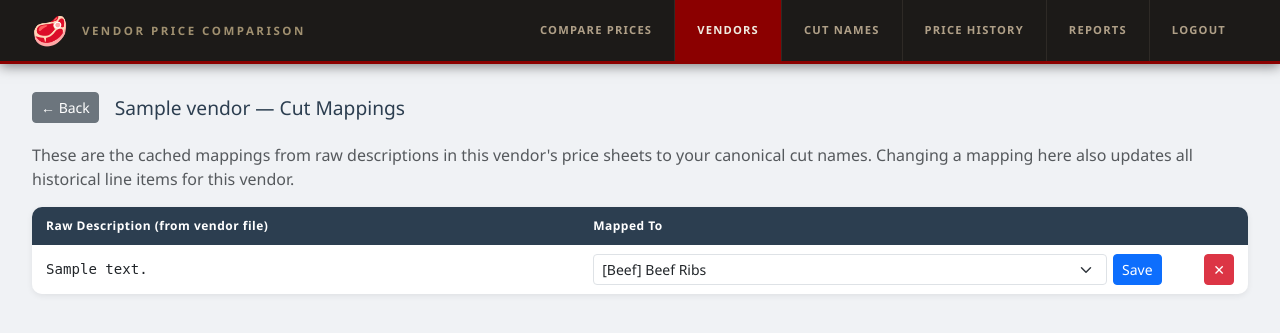
After one commit to jerrodpoffenberger/VendorPriceComparison, a Flask app: page /vendors/1/mappings in a window 1280 px wide. The commit adds this page. Shown: the top 333 px of the page. Run offline with Flask 3, Linux system fonts and the light colour scheme; the visitor is signed in with stand-in values (Sample User, id 1); tables that the repository leaves empty hold one stand-in row (values such as "Sample post").

Commit message:
Add vendor toggle, mapping editor, sheet detail, and price history
- Vendor is_active toggle: disable/enable vendors from comparison and reports without deleting data
- Manage Mappings page: edit or delete cached raw-description → canonical cut mappings per vendor; changes cascade to all historical line items
- Sheet detail page: view every line item in any historical price sheet
- Price History page: see price across all vendors and uploads for a specific canonical cut
- Auto-migration adds is_active column to existing vendors table on startup

Co-Authored-By: Claude Sonnet 4.6 <noreply@anthropic.com>

```diff
--- a/app.py
+++ b/app.py
@@ -8,6 +8,7 @@ from dotenv import load_dotenv
 load_dotenv()
 
 from flask import Flask, render_template, request, redirect, url_for, flash, session
+from sqlalchemy import inspect as sa_inspect, text
 from werkzeug.utils import secure_filename
 
 from extensions import db
@@ -62,6 +63,13 @@ _SEED_CUTS = [
 
 with app.app_context():
     db.create_all()
+    # Add is_active column to vendors if upgrading from an older schema
+    inspector = sa_inspect(db.engine)
+    vendor_cols = [c['name'] for c in inspector.get_columns('vendors')]
+    if 'is_active' not in vendor_cols:
+        with db.engine.connect() as conn:
+            conn.execute(text('ALTER TABLE vendors ADD COLUMN is_active BOOLEAN NOT NULL DEFAULT 1'))
+            conn.commit()
     for name, category in _SEED_CUTS:
         if not CanonicalCut.query.filter_by(name=name).first():
             db.session.add(CanonicalCut(name=name, category=category))
@@ -168,6 +176,17 @@ def vendor_detail(vendor_id):
     return render_template('vendor_detail.html', vendor=vendor, sheets=sheets)
 
 
+@app.route('/vendors/<int:vendor_id>/toggle', methods=['POST'])
+@login_required
+def toggle_vendor(vendor_id):
+    vendor = db.get_or_404(Vendor, vendor_id)
+    vendor.is_active = not vendor.is_active
+    db.session.commit()
+    state = 'enabled' if vendor.is_active else 'disabled'
+    flash(f'Vendor "{vendor.name}" {state}.', 'success')
+    return redirect(url_for('vendors'))
+
+
 @app.route('/vendors/<int:vendor_id>/sheets/<int:sheet_id>/activate', methods=['POST'])
 @login_required
 def activate_sheet(vendor_id, sheet_id):
@@ -177,6 +196,61 @@ def activate_sheet(vendor_id, sheet_id):
     db.session.commit()
     flash('Price sheet activated.', 'success')
     return redirect(url_for('vendor_detail', vendor_id=vendor_id))
+
+
+@app.route('/vendors/<int:vendor_id>/sheets/<int:sheet_id>')
+@login_required
+def sheet_detail(vendor_id, sheet_id):
+    vendor = db.get_or_404(Vendor, vendor_id)
+    sheet = db.get_or_404(PriceSheet, sheet_id)
+    items = (LineItem.query
+             .filter_by(price_sheet_id=sheet_id)
+             .order_by(LineItem.raw_description)
+             .all())
+    return render_template('sheet_detail.html', vendor=vendor, sheet=sheet, items=items)
+
+
+@app.route('/vendors/<int:vendor_id>/mappings')
+@login_required
+def vendor_mappings(vendor_id):
+    vendor = db.get_or_404(Vendor, vendor_id)
+    mappings = (CutMapping.query
+                .filter_by(vendor_id=vendor_id)
+                .order_by(CutMapping.raw_description)
+                .all())
+    canonical_cuts = CanonicalCut.query.order_by(CanonicalCut.category, CanonicalCut.name).all()
+    return render_template('vendor_mappings.html', vendor=vendor, mappings=mappings,
+                           canonical_cuts=canonical_cuts)
+
+
+@app.route('/vendors/<int:vendor_id>/mappings/<int:mapping_id>/update', methods=['POST'])
+@login_required
+def update_mapping(vendor_id, mapping_id):
+    mapping = db.get_or_404(CutMapping, mapping_id)
+    cut_id = request.form.get('canonical_cut_id', type=int)
+    if cut_id:
+        mapping.canonical_cut_id = cut_id
+        # Cascade to all historical line items for this vendor + raw description
+        sheet_ids = [s.id for s in PriceSheet.query.filter_by(vendor_id=vendor_id).all()]
+        if sheet_ids:
+            LineItem.query.filter(
+                LineItem.price_sheet_id.in_(sheet_ids),
+                LineItem.raw_description == mapping.raw_description
+            ).update({'canonical_cut_id': cut_id}, synchronize_session=False)
+        db.session.commit()
+        flash('Mapping updated.', 'success')
+    return redirect(url_for('vendor_mappings', vendor_id=vendor_id))
+
+
+@app.route('/vendors/<int:vendor_id>/mappings/<int:mapping_id>/delete', methods=['POST'])
+@login_required
+def delete_mapping(vendor_id, mapping_id):
+    mapping = db.get_or_404(CutMapping, mapping_id)
+    raw = mapping.raw_description
+    db.session.delete(mapping)
+    db.session.commit()
+    flash(f'Mapping for "{raw[:60]}" removed.', 'success')
+    return redirect(url_for('vendor_mappings', vendor_id=vendor_id))
 
 
 # ── Upload wizard: Step 1 — pick file ────────────────────────────────────────
@@ -386,7 +460,7 @@ def cut_mapper(token):
 @login_required
 def comparison():
     category_filter = request.args.get('category', 'all')
-    vendors = Vendor.query.order_by(Vendor.name).all()
+    vendors = Vendor.query.filter_by(is_active=True).order_by(Vendor.name).all()
 
     active_sheets = {}
     for v in vendors:
@@ -426,7 +500,7 @@ def comparison():
 
 def _build_report_data():
     """Shared data logic for /reports and /reports/print."""
-    vendors = Vendor.query.order_by(Vendor.name).all()
+    vendors = Vendor.query.filter_by(is_active=True).order_by(Vendor.name).all()
     active_sheets = {}
     for v in vendors:
         sheet = (PriceSheet.query
@@ -488,6 +562,29 @@ def reports_print():
                            generated=datetime.now())
 
 
+# ── Price History ─────────────────────────────────────────────────────────────
+
+@app.route('/cuts/history')
+@login_required
+def cut_history():
+    cuts = CanonicalCut.query.order_by(CanonicalCut.category, CanonicalCut.name).all()
+    cut_id = request.args.get('cut_id', type=int)
+    selected_cut = None
+    history = []
+    if cut_id:
+        selected_cut = CanonicalCut.query.get(cut_id)
+        if selected_cut:
+            history = (
+                db.session.query(LineItem, PriceSheet, Vendor)
+                .join(PriceSheet, LineItem.price_sheet_id == PriceSheet.id)
+                .join(Vendor, PriceSheet.vendor_id == Vendor.id)
+                .filter(LineItem.canonical_cut_id == cut_id)
+                .order_by(PriceSheet.uploaded_at.desc())
+                .all()
+            )
+    return render_template('cut_history.html', cuts=cuts, selected_cut=selected_cut, history=history)
+
+
 # ── Canonical cuts ────────────────────────────────────────────────────────────
 
 @app.route('/canonical-cuts')
--- a/models.py
+++ b/models.py
@@ -6,6 +6,7 @@ class Vendor(db.Model):
     __tablename__ = 'vendors'
     id = db.Column(db.Integer, primary_key=True)
     name = db.Column(db.String(100), nullable=False, unique=True)
+    is_active = db.Column(db.Boolean, default=True, nullable=False)
     created_at = db.Column(db.DateTime, default=datetime.utcnow)
     price_sheets = db.relationship('PriceSheet', back_populates='vendor', lazy='dynamic')
 
--- a/templates/base.html
+++ b/templates/base.html
@@ -32,12 +32,16 @@
       Compare Prices
     </a>
     <a href="{{ url_for('vendors') }}"
-       class="nav-btn {% if request.endpoint in ('vendors','vendor_detail','upload','column_picker','cut_mapper') %}active{% endif %}">
+       class="nav-btn {% if request.endpoint in ('vendors','vendor_detail','upload','column_picker','cut_mapper','toggle_vendor','activate_sheet','sheet_detail','vendor_mappings','update_mapping','delete_mapping') %}active{% endif %}">
       Vendors
     </a>
     <a href="{{ url_for('canonical_cuts') }}"
        class="nav-btn {% if request.endpoint == 'canonical_cuts' %}active{% endif %}">
       Cut Names
+    </a>
+    <a href="{{ url_for('cut_history') }}"
+       class="nav-btn {% if request.endpoint == 'cut_history' %}active{% endif %}">
+      Price History
     </a>
     <a href="{{ url_for('reports') }}"
        class="nav-btn {% if request.endpoint == 'reports' %}active{% endif %}">
--- /dev/null
+++ b/templates/vendor_mappings.html
@@ -0,0 +1,66 @@
+{% extends 'base.html' %}
+{% block title %}{{ vendor.name }} — Mappings{% endblock %}
+
+{% block content %}
+<div class="section-header">
+  <div class="d-flex align-center gap-3">
+    <a href="{{ url_for('vendor_detail', vendor_id=vendor.id) }}" class="btn btn-secondary btn-sm">← Back</a>
+    <h2>{{ vendor.name }} — Cut Mappings</h2>
+  </div>
+</div>
+
+<p class="text-muted" style="margin-bottom:1rem;">
+  These are the cached mappings from raw descriptions in this vendor's price sheets to your canonical cut names.
+  Changing a mapping here also updates all historical line items for this vendor.
+</p>
+
+{% if not mappings %}
+<div class="app-card">
+  <div class="empty-state">
+    <div style="font-size:3rem;">🗂️</div>
+    <p>No mappings saved yet. Upload a price sheet and map cut names to create them.</p>
+  </div>
+</div>
+{% else %}
+<div class="table-wrap">
+  <table>
+    <thead>
+      <tr>
+        <th style="width:45%">Raw Description (from vendor file)</th>
+        <th>Mapped To</th>
+        <th></th>
+      </tr>
+    </thead>
+    <tbody>
+      {% for m in mappings %}
+      <tr>
+        <td style="font-family:monospace;font-size:.88rem;">{{ m.raw_description }}</td>
+        <td>
+          <form method="post"
+                action="{{ url_for('update_mapping', vendor_id=vendor.id, mapping_id=m.id) }}"
+                style="display:flex;gap:6px;align-items:center;">
+            <select name="canonical_cut_id" class="form-select form-select-sm" style="min-width:220px;">
+              {% set cur = m.canonical_cut_id %}
+              {% for cut in canonical_cuts %}
+              <option value="{{ cut.id }}" {% if cut.id == cur %}selected{% endif %}>
+                [{{ cut.category|capitalize }}] {{ cut.name }}
+              </option>
+              {% endfor %}
+            </select>
+            <button type="submit" class="btn btn-primary btn-sm">Save</button>
+          </form>
+        </td>
+        <td class="text-right">
+          <form method="post"
+                action="{{ url_for('delete_mapping', vendor_id=vendor.id, mapping_id=m.id) }}"
+                onsubmit="return confirm('Remove this mapping? The raw description will appear as unmapped on the next upload.')">
+            <button class="btn btn-danger btn-sm">✕</button>
+          </form>
+        </td>
+      </tr>
+      {% endfor %}
+    </tbody>
+  </table>
+</div>
+{% endif %}
+{% endblock %}
```
Also changed, not shown: templates/cut_history.html (added, +88 -0 lines), templates/sheet_detail.html (added, +60 -0 lines), templates/vendor_detail.html (+11 -3 lines), templates/vendors.html (+15 -2 lines).
